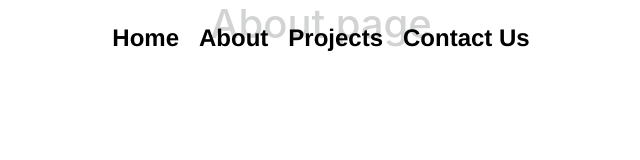
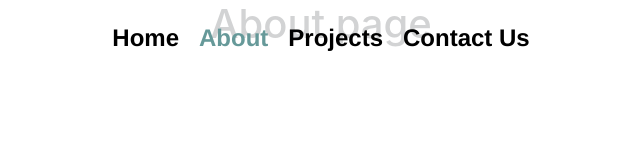
Before and after one commit to paul-mcinnis/react_proj, a React (Create React App) app: page /about in a window 1280 px wide. Shown: the top 160 px of the page, without its empty margins (319-959 px from the left). Built offline with nearby package versions, Linux system fonts and the light colour scheme.

Commit message:
added active link styling to navbar

```diff
--- a/src/components/Navbar/Navbar.js
+++ b/src/components/Navbar/Navbar.js
@@ -6,10 +6,27 @@ export default class Navbar extends React.Component {
   render() {
     return (
       <div id="nav" class="nav-bar">
-        <Link to="/">Home</Link>
-        <Link to="/about">About</Link>
-        <Link to="/projects">Projects</Link>
-        <Link to="/contactUs">Contact Us</Link>
+        <Link class={this.props.activeLink === "Home" ? "active" : ""} to="/">
+          Home
+        </Link>
+        <Link
+          class={this.props.activeLink === "About" ? "active" : ""}
+          to="/about"
+        >
+          About
+        </Link>
+        <Link
+          class={this.props.activeLink === "Projects" ? "active" : ""}
+          to="/projects"
+        >
+          Projects
+        </Link>
+        <Link
+          class={this.props.activeLink === "Contact" ? "active" : ""}
+          to="/contactUs"
+        >
+          Contact Us
+        </Link>
       </div>
     );
   }
--- a/src/components/Navbar/styles.css
+++ b/src/components/Navbar/styles.css
@@ -13,8 +13,8 @@
   font-size: 1.5rem;
 }
 
-.nav-bar--hidden {
-  background-color: transparent;
+.nav-bar .active {
+  color: #669999;
 }
 
 .nav-bar a {
@@ -24,10 +24,6 @@
   margin-right: 10px;
 }
 
-.nav-bar a.router-link-exact-active {
-  color: #669999;
-}
-
 /* mobile */
 @media (max-width: 544px) {
   .nav-bar {
--- a/src/scenes/About/About.js
+++ b/src/scenes/About/About.js
@@ -10,7 +10,7 @@ export class About extends React.Component {
   render() {
     return (
       <div>
-        <Navbar />
+        <Navbar activeLink="About" />
         <h1>About page</h1>
       </div>
     );
--- a/src/scenes/Contact/Contact.js
+++ b/src/scenes/Contact/Contact.js
@@ -10,7 +10,7 @@ export default class Contact extends React.Component {
   render() {
     return (
       <div>
-        <Navbar />
+        <Navbar activeLink="Contact" />
         <h1>Contact page</h1>
       </div>
     );
--- a/src/scenes/Home/Home.js
+++ b/src/scenes/Home/Home.js
@@ -10,7 +10,7 @@ export default class Home extends React.Component {
   render() {
     return (
       <div>
-        <Navbar />
+        <Navbar activeLink="Home" />
         <h1>Home page</h1>
       </div>
     );
--- a/src/scenes/Projects/Projects.js
+++ b/src/scenes/Projects/Projects.js
@@ -10,7 +10,7 @@ export default class Projects extends React.Component {
   render() {
     return (
       <div>
-        <Navbar />
+        <Navbar activeLink="Projects" />
         <h1>Projects page</h1>
       </div>
     );
```
